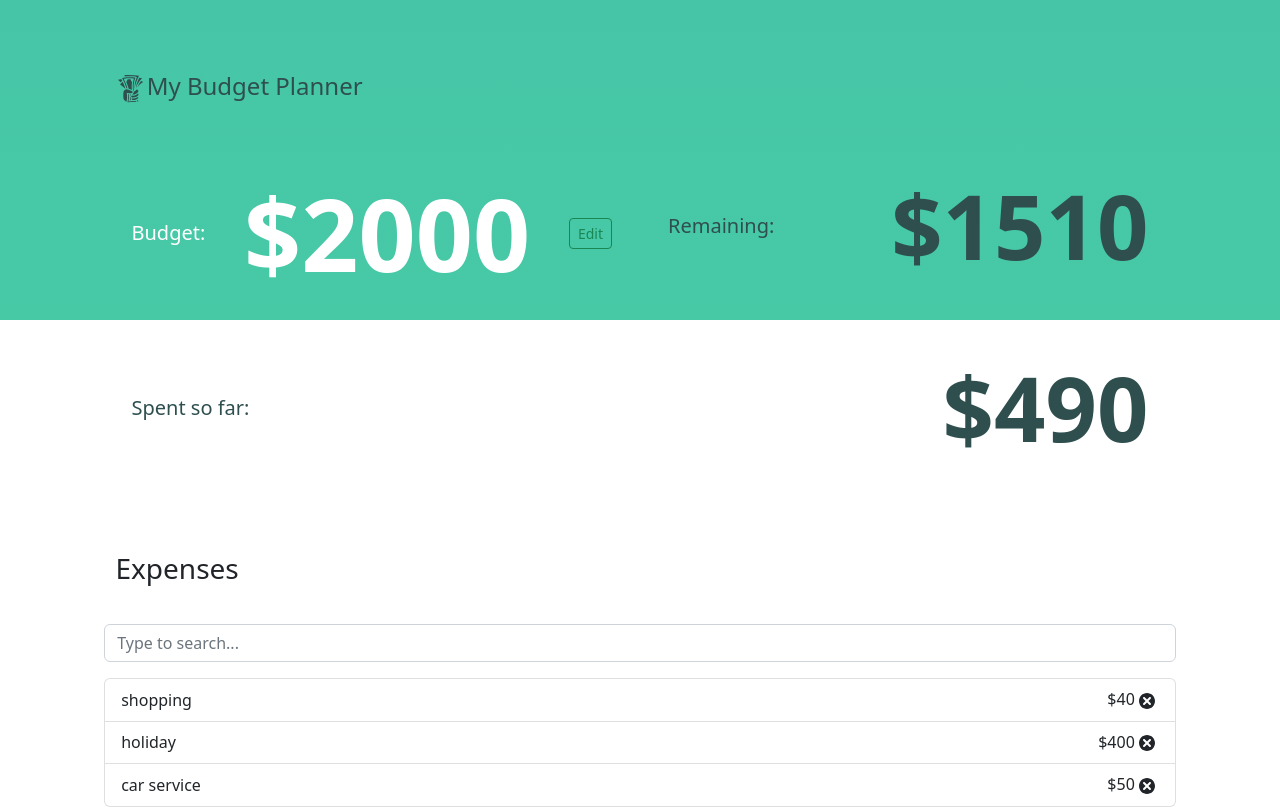
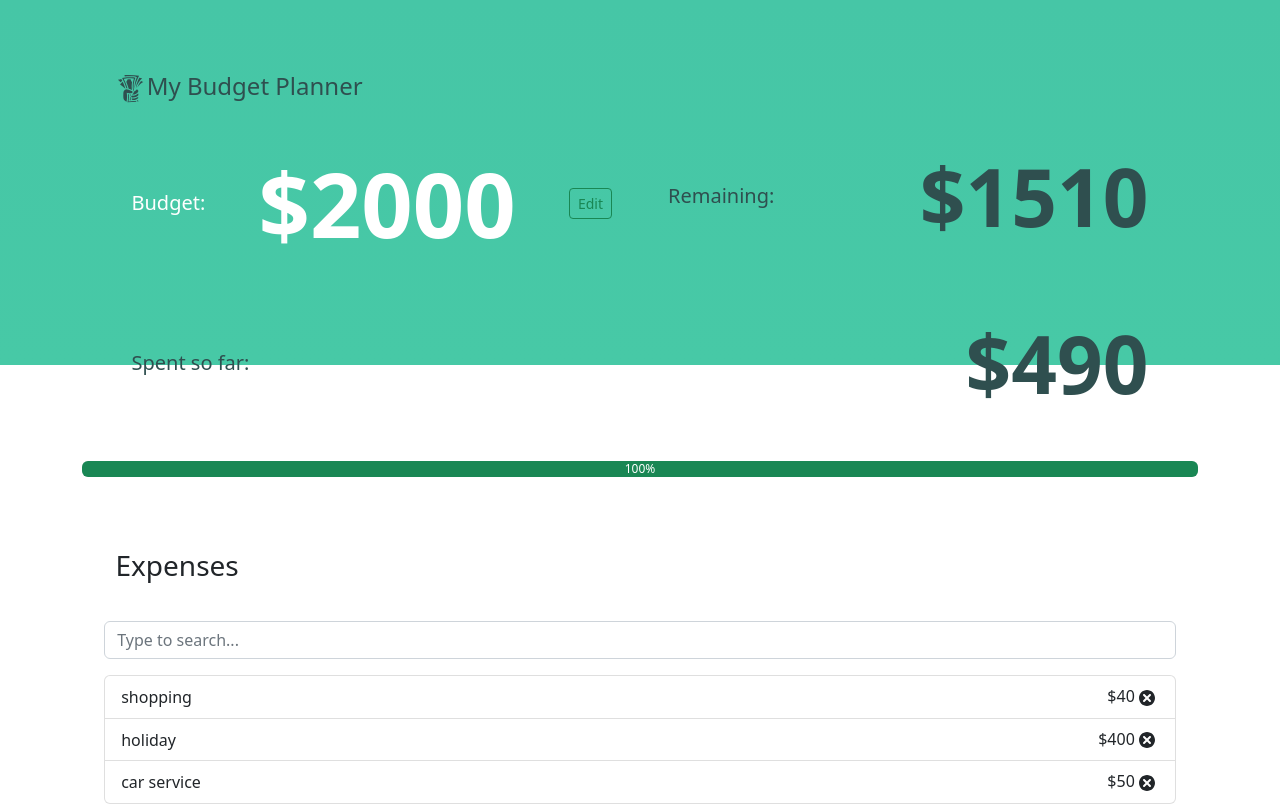
Before and after one commit to avishaar/Budget-Tracker, a React (Create React App) app: page / in a window 1280 px wide. Shown: the top 807 px of the page. Built offline with nearby package versions, Linux system fonts and the light colour scheme.

Commit message:
uncostomized progress bar

```diff
--- a/package.json
+++ b/package.json
@@ -9,6 +9,7 @@
     "bootstrap": "^5.2.3",
     "firebase": "^9.18.0",
     "react": "^18.2.0",
+    "react-bootstrap": "^2.7.2",
     "react-dom": "^18.2.0",
     "react-firebase-hooks": "^5.1.1",
     "react-icons": "^4.7.1",
--- a/src/App.css
+++ b/src/App.css
@@ -5,8 +5,12 @@
     color: darkslategrey;
 }
 
-#top-row, #expenses {
-    padding: 2% 3% 2%;
+#top-row {
+    padding: 0% 3% 2%;
+}
+
+#expenses {
+    padding: 5% 3% 2%;
 }
 
 #budget  {
@@ -24,14 +28,14 @@
 }
 
 #amount  {
-    font-size: 100px;
+    font-size: 90px;
     font-weight:700;
 
     color: white;
 }
 
 #r-amount, #spent-amount {
-    font-size: 90px;
+    font-size: 80px;
     font-weight: 700;
     color: darkslategrey
 }
@@ -50,8 +54,8 @@ body{
     background: linear-gradient(
       to bottom,
       rgb(70, 198, 166) 0px,
-      rgb(71, 201, 166)320px,
-      white 320px,
+      rgb(71, 201, 166)365px,
+      white 365px,
       white 200px
     );
   }
--- a/src/App.js
+++ b/src/App.js
@@ -12,7 +12,7 @@ import AddExpenseForm from './components/AddExpenseForm';
 import { AppProvider } from './context/AppContext';
 // import { BrowserRouter as Router, Route, Routes } from "react-router-dom";
 import './App.css';
-// import ProgressBar from './components/Progress';
+import WithLabelExample from './components/Progress';
 import { GiTakeMyMoney } from 'react-icons/gi'
 
 
@@ -44,6 +44,9 @@ const App = () => {
             <ExpenseTotal />
           </div>
         </div>
+        <div>
+            <WithLabelExample />
+        </div>
         <h3 className='mt-3' id='expenses'>Expenses</h3>
         <div className='row mt-3'>
           <div className='col-sm' id='expense-list'>
@@ -56,9 +59,6 @@ const App = () => {
             <AddExpenseForm />
           </div>
         </div>
-        {/* <div>
-            <ProgressBar />
-        </div> */}
       </div>
     </AppProvider>
   )
--- a/src/components/Progress.js
+++ b/src/components/Progress.js
@@ -1,28 +1,11 @@
-// import React from "react";
-// import { useContext, AppContext } from "react";
+import ProgressBar from 'react-bootstrap/ProgressBar';
 
-// const ProgressBar = (props) => {
+const WithLabelExample = () => {
 
-//   const { expenses } = useContext(AppContext);
+    const now = 100;
 
-//   const totalExpenses = expenses.reduce((total, item) => {
-//     return (total += item.cost);
-//   }, 0);
+    return (
+    <ProgressBar variant='success' now={now} label={`${now}%`} />);
+}
 
-// return (
-
-//     <div class="progress">
-//   <div class="progress-bar progress-bar-success" role="progressbar" aria-valuenow={totalExpenses}
-//   aria-valuemin="0" aria-valuemax="100" >
-//     {totalExpenses}
-//   </div>
-// </div>
-
-
-
-
-// )
-
-// };
-
-// export default ProgressBar;
+export default WithLabelExample;
```
Also changed, not shown: 1 other file (tests, documents, lock files or other folders).
